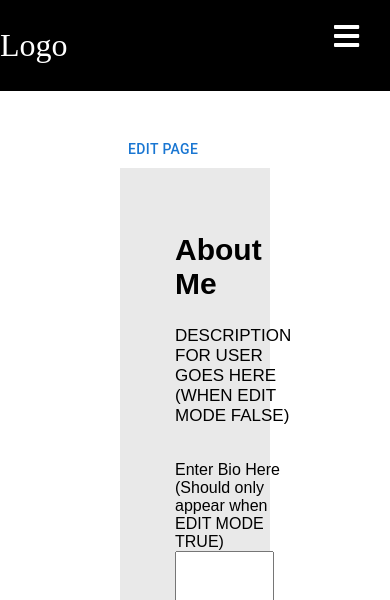
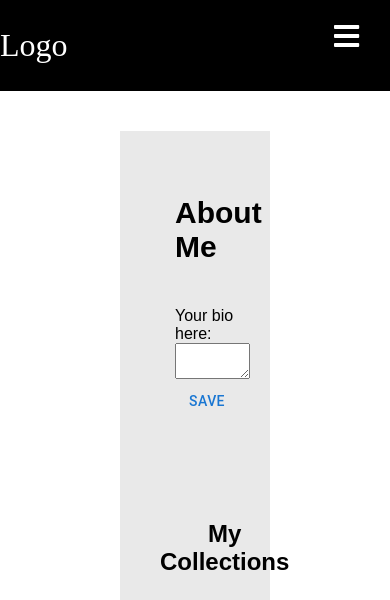
Before and after one commit to ikaharudin7/Pouch-Web-App, a React (Create React App) app in the folder front/: page /my-profile in a window 390 px wide. Both pictures are taken after a click on the button "EDIT PAGE". Shown: the top 600 px of the page. Built offline with nearby package versions, Linux system fonts and the light colour scheme.

Commit message:
make profile-page responsive with edit and submit buttons

```diff
--- a/front/src/pages/my-profile.css
+++ b/front/src/pages/my-profile.css
@@ -56,9 +56,8 @@
 }
 
 .edit-button {
-    background-color: rgb(255, 255, 255);
+    background-color: rgb(186, 223, 248);
     color: rgb(0, 0, 0);
-    border: solid;
 }
 
 .featured-body {
--- a/front/src/pages/my-profile.js
+++ b/front/src/pages/my-profile.js
@@ -1,31 +1,45 @@
-import React, { Component } from 'react';
 import './my-profile.css'
 import ButtonBases from '../components/Button';
 import { Button } from '@mui/material';
+import { useState, useEffect } from 'react';
 
 
-class Profile extends Component {
-    render() {
+const Profile = () => {
+  const [state, setState] = useState(false);
+
+  useEffect(() => {
+    console.log('State is now: ', state);
+  }, [state]);
+
+  const editOn = event => {
+    setState(true);
+  };
+
+  const editOff = event => {
+    setState(false);
+  };
+
   return (
     <div>
       <section className="hero">
         <div className="hero-body">
-            <Button className="edit-button">EDIT PAGE</Button>
+          { !state ? <Button className="edit-button" onClick={editOn}>EDIT PAGE</Button> : null}
           <div className="main">
             <div className="container-right">
               <h1 className="hero-title">About Me </h1>
-
-
-                  <p className="hero-text">
-                    DESCRIPTION FOR USER GOES HERE (WHEN EDIT MODE FALSE)
-                  </p>
+              { !state ? <p className="hero-text">
+                BIO FOR USER GOES HERE
+              </p> : null}
               <br></br>
 
-                  <label type="text" className="input-text">Enter Bio Here
-                    (Should only appear when EDIT MODE TRUE)
-                  </label>
+              <form className="bio" action="/user/profile" method="post">
+                { state ? <label type="text" className="input-text">Your bio here:</label> : null}
+                { state ? <br></br> : null}
+                { state ? <textarea className='bio-box' name="bio-section" type="text"> </textarea> : null}
                 <br></br>
-                  <textarea className='bio-box'></textarea>
+                { state ? <Button className="edit-button" type="submit" onClick={editOff}>SAVE</Button> : null}
+              </form>
+
             </div>
           </div>
 
@@ -42,17 +56,11 @@ class Profile extends Component {
                 <div className="bottom-panels">
                 <ButtonBases />
                 </div>
-
             </div>
-
           </div>
-
-
       </section>
     </div>
   );
 }
 
-}
-
 export default Profile;
```
Lines whose indentation alone changed are shown as unchanged.
